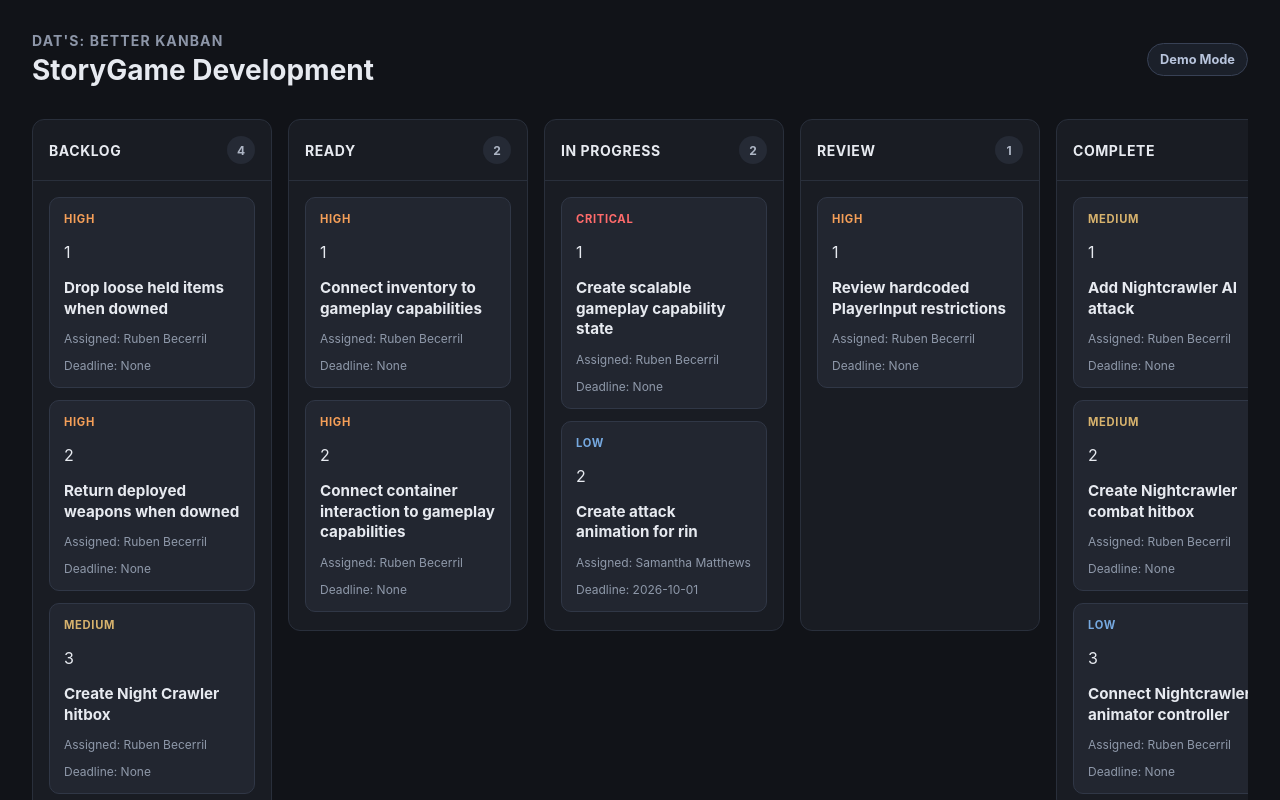
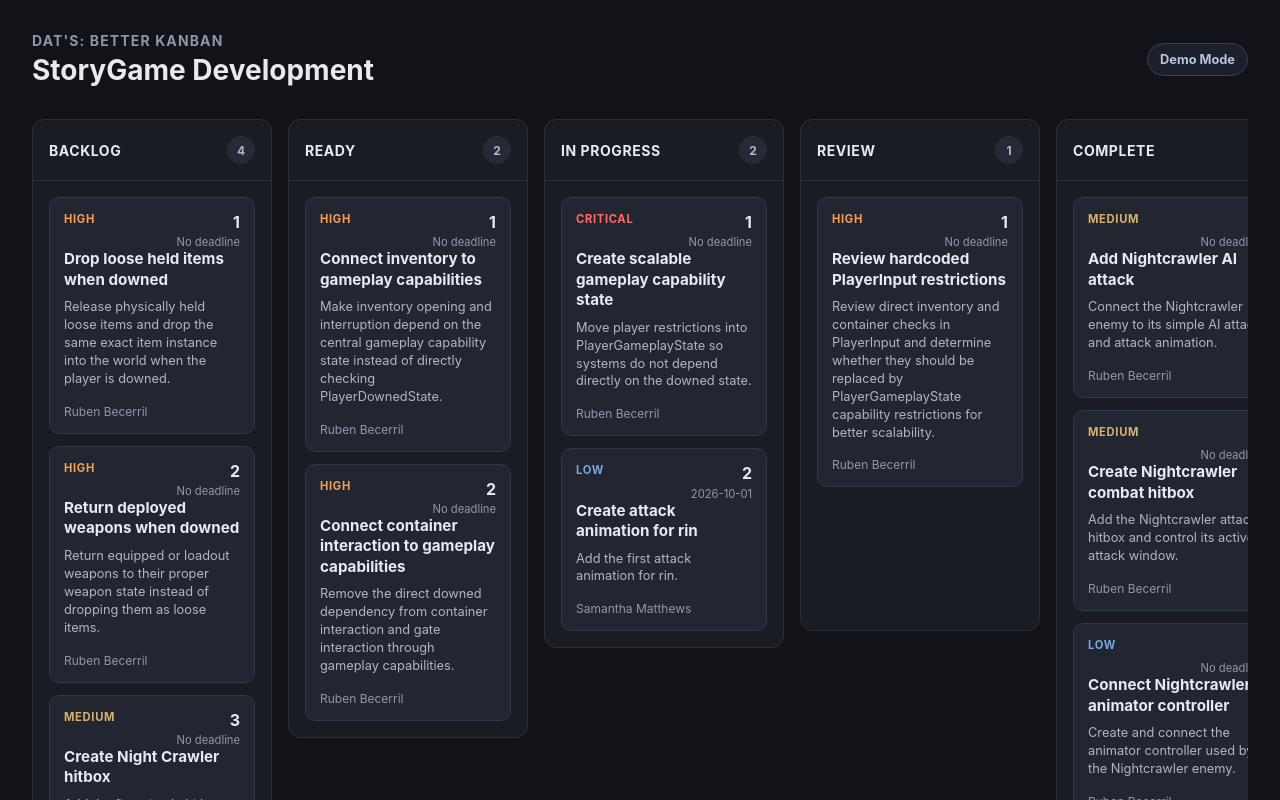
Before and after one commit to DatRuben/Dats-Better-Kanban, a React (Vite) app: page / in a window 1280 px wide. Shown: the top 800 px of the page. Built offline with nearby package versions, Linux system fonts and the light colour scheme.

Commit message:
rearranged and changed style of card to make ranking appear at the top right of the card, the deadline at the right side of the card right below the ranking

```diff
--- a/src/App.css
+++ b/src/App.css
@@ -121,9 +121,37 @@
   color: #76a9e0;
 }
 
-.task-card__assignee,
+.task-card__top {
+  display: flex;
+  align-items: flex-start;
+  justify-content: space-between;
+  gap: 1rem;
+}
+
+.task-card__ranking {
+  text-align: right;
+}
+
+.task-card__number {
+  margin: 0;
+  font-weight: 700;
+}
+
 .task-card__deadline {
-  margin: 0.75rem 0 0;
+  margin: 0.2rem 0 0;
+  color: #8f99aa;
+  font-size: 0.7rem;
+}
+
+.task-card__description {
+  margin: 0.5rem 0 0;
+  color: #aeb6c5;
+  font-size: 0.8rem;
+  line-height: 1.4;
+}
+
+.task-card__assignee {
+  margin: 1rem 0 0;
   color: #8f99aa;
   font-size: 0.75rem;
 }
--- a/src/components/TaskCard.tsx
+++ b/src/components/TaskCard.tsx
@@ -13,17 +13,30 @@ export function TaskCard({
 }: TaskCardProps) {
   return (
     <article className="task-card">
+      <div className="task-card__top">
         <p
           className={`task-card__priority task-card__priority--${task.priority}`}
         >
           {task.priority}
         </p>
+
+        <div className="task-card__ranking">
           <p className="task-card__number">{taskNumber}</p>
+          <p className="task-card__deadline">
+            {task.deadline ?? 'No deadline'}
+          </p>
+        </div>
+      </div>
+
       <h3>{task.title}</h3>
+
+      <p className="task-card__description">
+        {task.description}
+      </p>
+
       <p className="task-card__assignee">
-        Assigned: {assignee?.displayName ?? 'Unassigned'}
+        {assignee?.displayName ?? 'Unassigned'}
       </p>
-      <p className="task-card__deadline"> Deadline: {task.deadline ?? 'None'}</p>
     </article>
   )
 }
```
Lines whose indentation alone changed are shown as unchanged.
